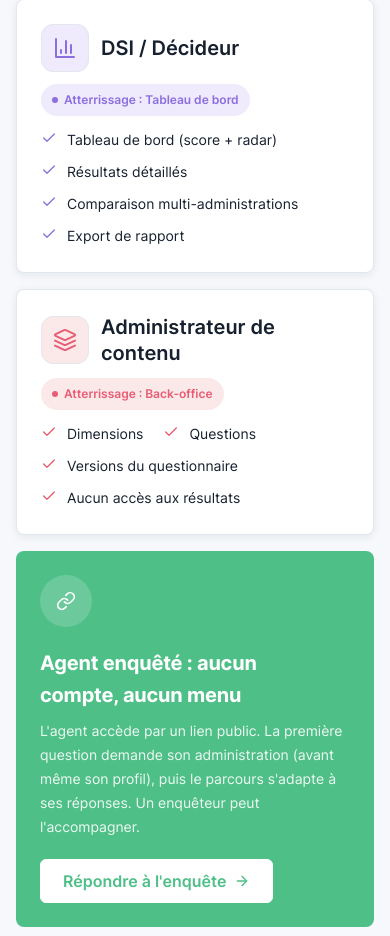
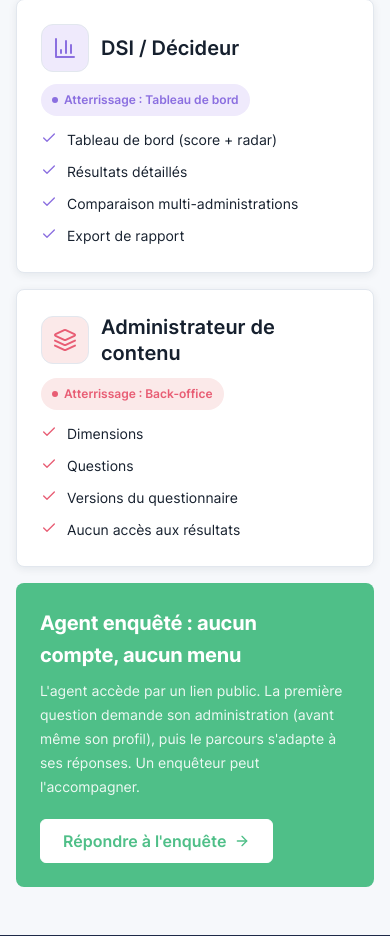
Before and after one commit to feliciadesouza/maturite_numerique, a Django app: page /acces-par-role/ in a window 390 px wide. Shown: the part 831-1767 px from the top of the page. Run offline with Django 5.2, Linux system fonts and the light colour scheme.

Commit message:
feat(maquette): rendu mobile de la page Acces par role
- Capacites de chaque role : passees en colonne (une par ligne) sous 640px, comme la maquette mobile (elles restent en ligne sur desktop).
- Bande CTA verte : la pastille icone lien est masquee sous 640px (la maquette mobile ne l'affiche pas et elle serrait le texte).

```diff
--- a/maturite_numerique/core/static/css/public.css
+++ b/maturite_numerique/core/static/css/public.css
@@ -96,7 +96,9 @@
 .role-card .title { font-size: var(--fs-h3); }
 /* Variante en ligne, alignée sous le titre (page Accès par rôle) */
 .checklist--inline { flex-direction: row; flex-wrap: wrap; gap: var(--sp-2) var(--sp-5); padding-left: 60px; }
-@media (max-width: 600px) { .checklist--inline { padding-left: 0; } }
+@media (max-width: 640px) {
+  .checklist--inline { flex-direction: column; gap: var(--sp-2); padding-left: 0; }
+}
 
 /* Frise des étapes (démarche) : cartes reliées par des flèches */
 .steps-flow { display: flex; align-items: stretch; gap: var(--sp-2); }
@@ -174,6 +176,7 @@
 @media (max-width: 640px) {
   .public-footer nav { flex-direction: column; gap: var(--sp-3); }
   .cta-band { padding: var(--sp-6); }
+  .cta-band__ico { display: none; }
   /* Carte dimension : le badge "Poids" passe sous le titre */
   .dim-row .row--between { flex-wrap: wrap; row-gap: 2px; }
   .dim-row .row--between > h3 { flex: 1 1 100%; }
```
